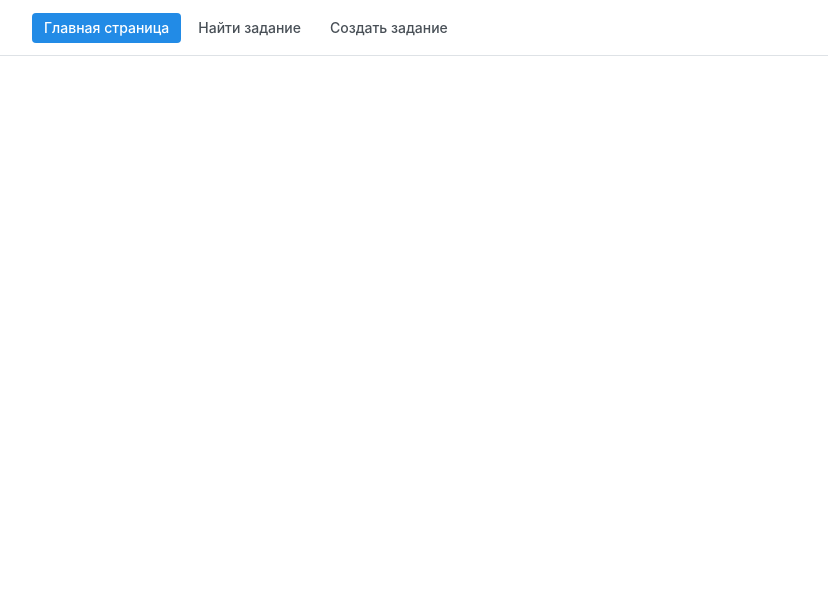
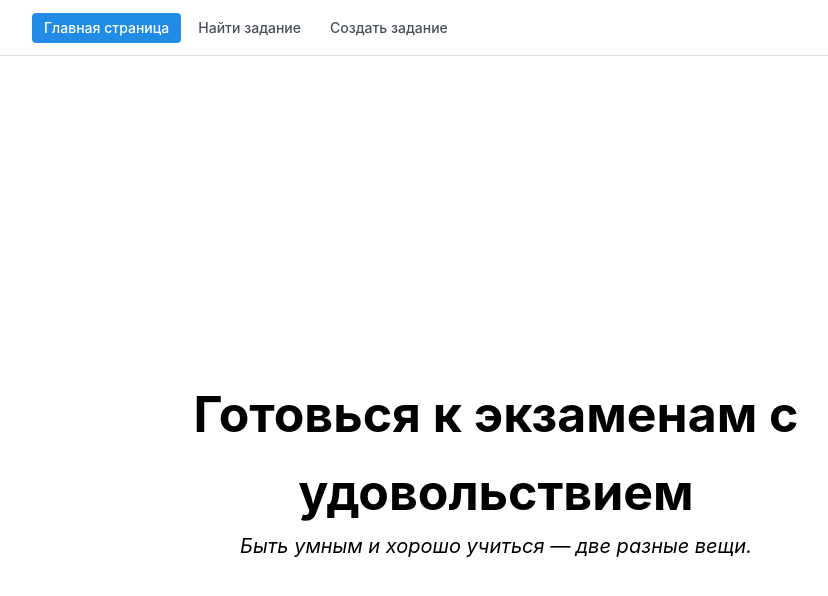
Before and after one commit to pavelepanov/exam_tutor_front, a React (Vite) app: page / in a window 1280 px wide. Shown: the top 596 px of the page, without its empty margins (144-972 px from the left). Built offline with nearby package versions, Linux system fonts and the light colour scheme.

Commit message:
Create: info in home page

```diff
--- a/src/App.tsx
+++ b/src/App.tsx
@@ -1,10 +1,10 @@
-import { HeaderSimple } from "./components/header/HeaderSimple";
+import { HomePage } from "./pages/Home";
 import { Routes, Route } from "react-router-dom";
 
 function App() {
   return (
       <Routes>
-        <Route path="/" element={ <HeaderSimple /> } />
+        <Route path="/" element={ <HomePage /> } />
       </Routes>
   );
 }
--- /dev/null
+++ b/src/pages/Home.tsx
@@ -0,0 +1,22 @@
+import { HeaderSimple } from "../components/header/HeaderSimple"
+import { Text, Container, Paper } from "@mantine/core"
+
+export function HomePage() {
+    return (
+        <div>
+            <div>
+                <Container fluid>
+                    <HeaderSimple />
+                </Container>
+
+            </div>
+            <div>
+            <Paper style={{ textAlign: 'center', padding: 200 }}>
+                <Text style={{ fontSize: '50px' }} fw={700}>Готовься к экзаменам с удовольствием</Text>
+                <Text style={{ fontSize: '20px' }} fs='italic'>Быть умным и хорошо учиться — две разные вещи. </Text>
+            </Paper>
+            </div>
+
+        </div>
+    )
+}
```
